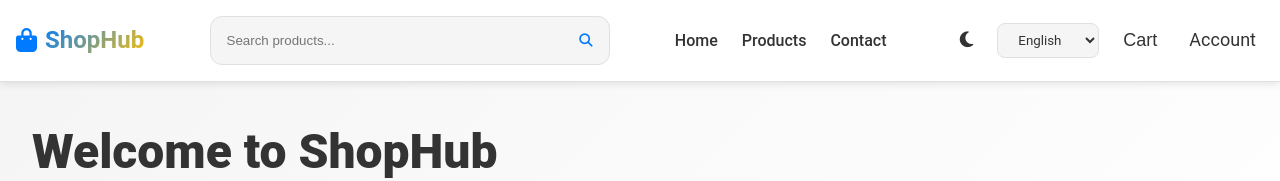
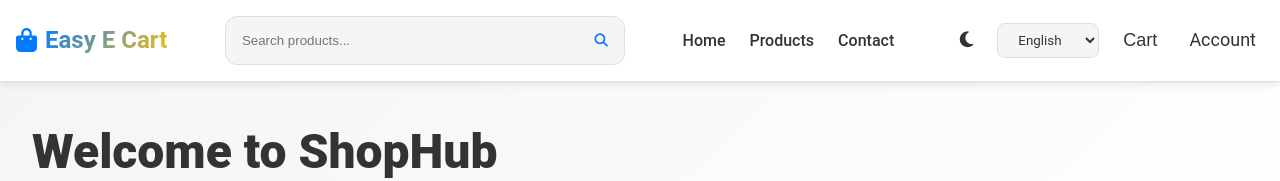
Before and after one commit to rahul1280/ShopHub, a plain HTML site: page index.html in a window 1280 px wide. Shown: the top 181 px of the page. Drawn offline with nearby package versions, Linux system fonts and the light colour scheme.

Commit message:
Change site title and branding to Easy E Cart
Updated the title and branding from 'ShopHub' to 'Easy E Cart'.

```diff
--- a/index.html
+++ b/index.html
@@ -4,7 +4,7 @@
 <head>
     <meta charset="UTF-8">
     <meta name="viewport" content="width=device-width, initial-scale=1.0">
-    <title>ShopHub - Professional E-Commerce Store</title>
+    <title>Easy E Cart - Professional E-Commerce Store</title>
     <link rel="stylesheet" href="styles.css">
     <link rel="stylesheet" href="https://cdnjs.cloudflare.com/ajax/libs/font-awesome/6.4.0/css/all.min.css">
 </head>
@@ -15,7 +15,7 @@
         <div class="navbar-container">
             <div class="navbar-logo">
                 <i class="fas fa-shopping-bag"></i>
-                <span class="logo-text">ShopHub</span>
+                <span class="logo-text">Easy E Cart</span>
             </div>
 
             <div class="nav-search">
```
